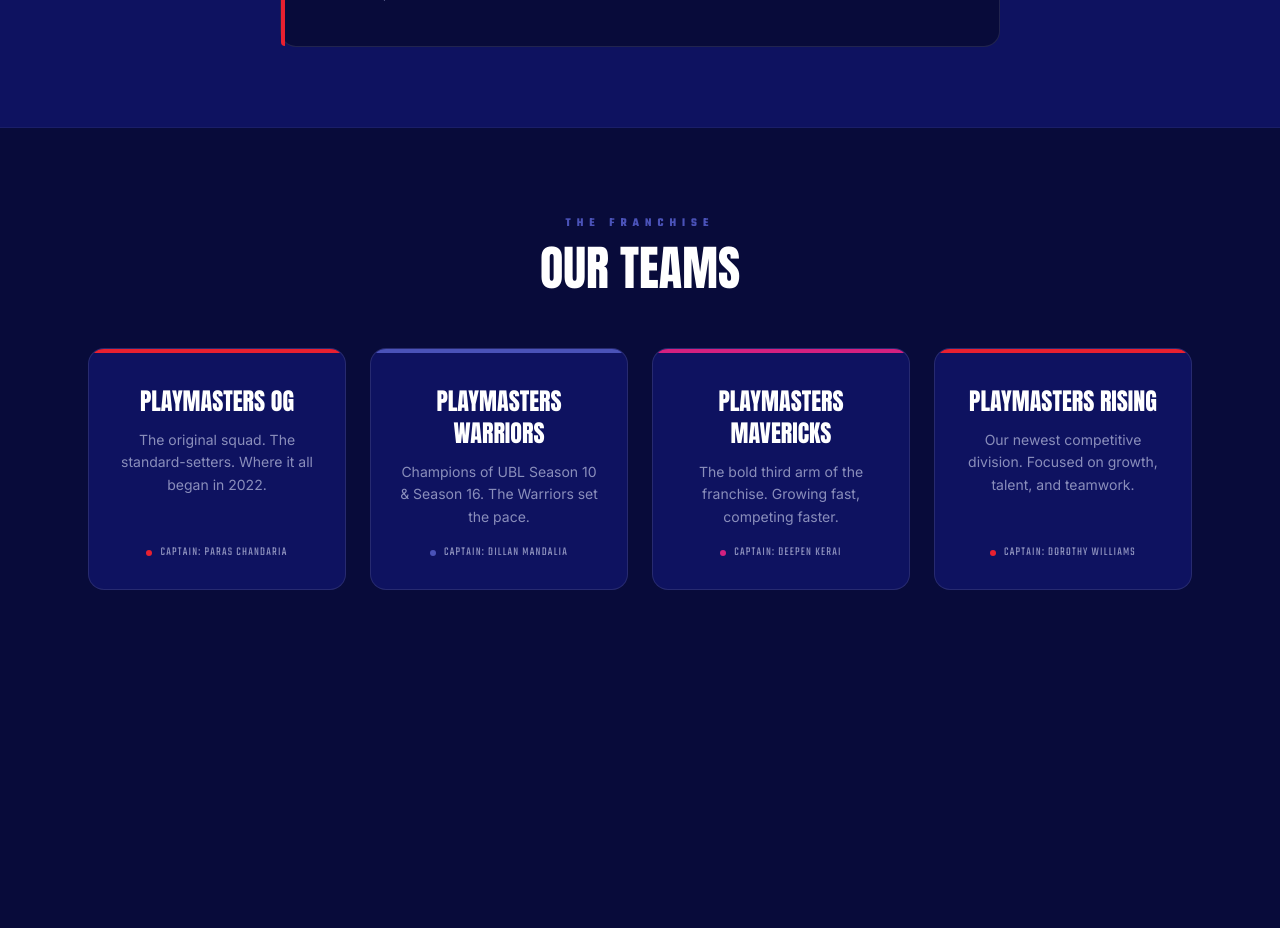
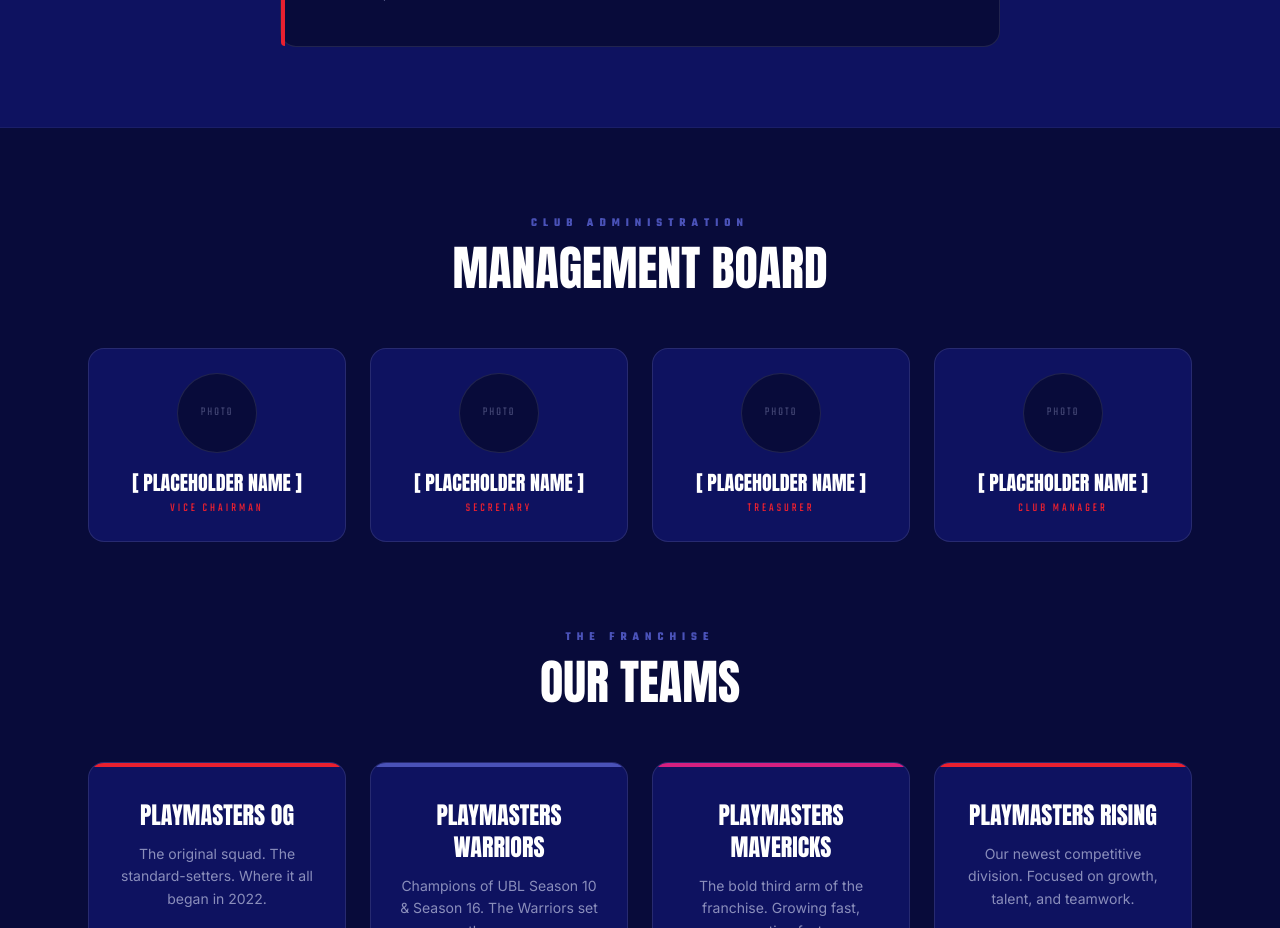
Before and after one commit to TomNgata/playmasters, a Next.js app: page /about in a window 1280 px wide. Shown: the part 3740-4668 px from the top of the page. Before the commit the page ends 4410 px from the top, so only its background shows below. Built offline with nearby package versions, Linux system fonts and the light colour scheme; a web font is replaced by a local one.

Commit message:
feat(about): add placeholders for club management board section

```diff
--- a/src/app/about/page.tsx
+++ b/src/app/about/page.tsx
@@ -169,6 +169,30 @@ export default function AboutPage() {
         </div>
       </section>
 
+      {/* ─── Management Board ─── */}
+      <section className="w-full max-w-6xl mx-auto px-6 pt-20">
+        <div className="text-center mb-14">
+          <span className="font-ui text-bat-blue text-xs tracking-[6px] uppercase font-bold">Club Administration</span>
+          <h2 className="font-wordmark text-4xl md:text-5xl uppercase mt-3">Management Board</h2>
+        </div>
+        <div className="grid grid-cols-1 sm:grid-cols-2 lg:grid-cols-4 gap-6">
+          {[
+            { role: 'Vice Chairman', name: '[ Placeholder Name ]' },
+            { role: 'Secretary', name: '[ Placeholder Name ]' },
+            { role: 'Treasurer', name: '[ Placeholder Name ]' },
+            { role: 'Club Manager', name: '[ Placeholder Name ]' },
+          ].map(({ role, name }, idx) => (
+            <div key={idx} className="bg-navy border border-white/8 rounded-2xl p-6 text-center group hover:border-strike/30 transition-all flex flex-col items-center">
+              <div className="w-20 h-20 rounded-full bg-navy-dark border border-white/10 flex items-center justify-center mb-4 text-gray-mid group-hover:border-strike/40 transition-colors">
+                <span className="font-ui text-xs tracking-[2px] uppercase opacity-40">Photo</span>
+              </div>
+              <h3 className="font-wordmark text-xl text-white uppercase mb-1">{name}</h3>
+              <span className="font-ui text-strike text-xs tracking-[3px] uppercase">{role}</span>
+            </div>
+          ))}
+        </div>
+      </section>
+
       {/* ─── Teams ─── */}
       <section className="w-full max-w-6xl mx-auto px-6 py-20">
         <div className="text-center mb-14">
```
